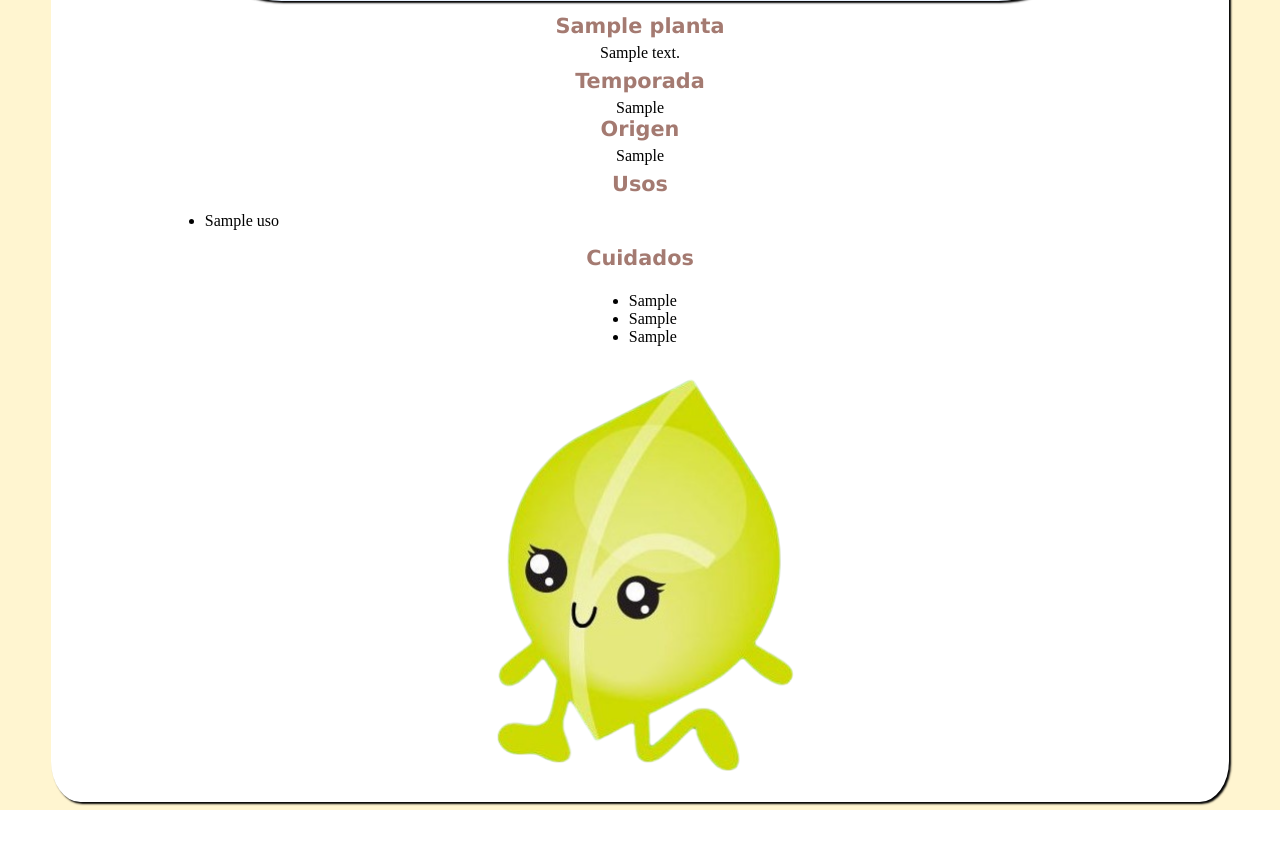
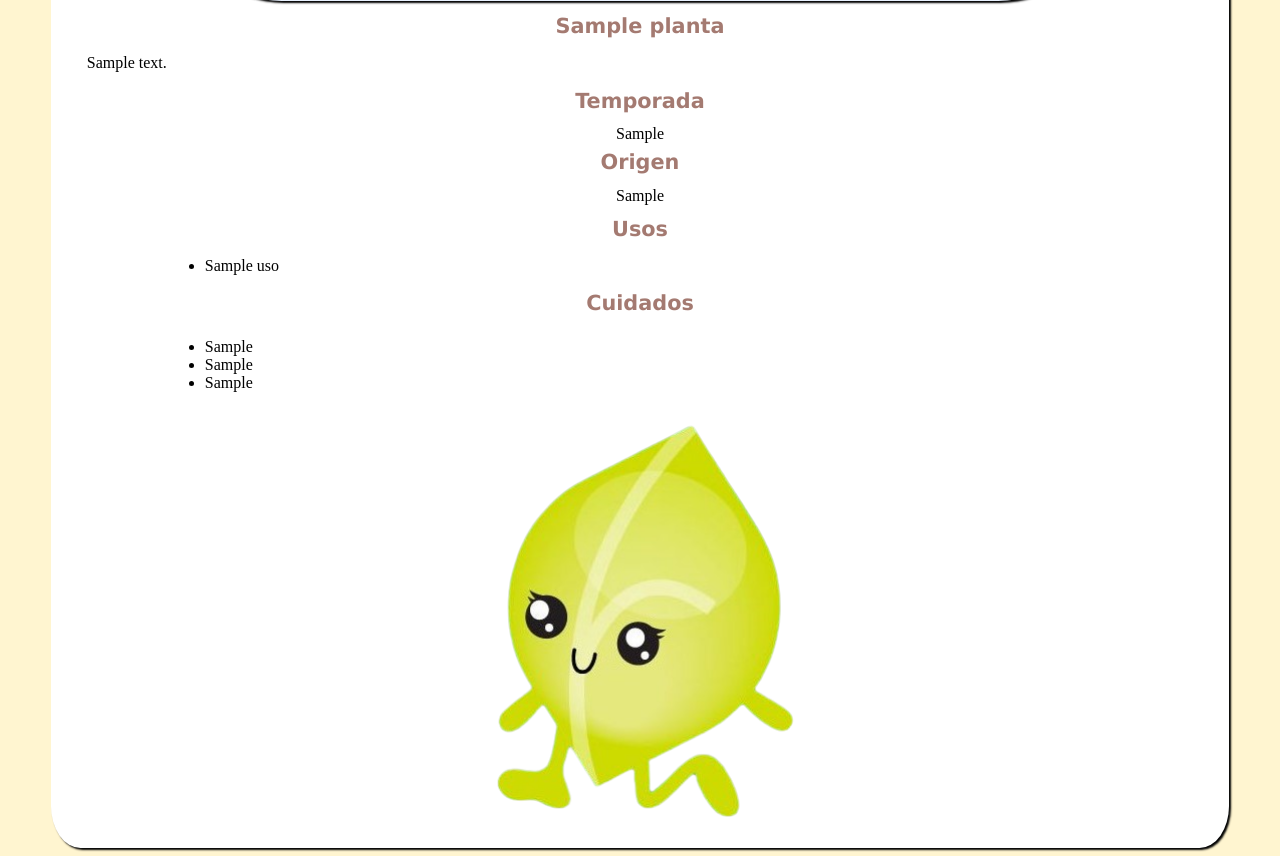
Before and after one commit to alemendoza-v/TC2007B_Semillita, a Django app: page /plantas/1/ in a window 1280 px wide; the page is wider, and only the part inside the window is pictured. Shown: the part 843-1699 px from the top of that part. Before the commit the page ends 1653 px from the top of that part, so only its background shows below. Run offline with Django 4.2, Linux system fonts and the light colour scheme; tables that the repository leaves empty hold one stand-in row (values such as "Sample post").

Commit message:
fixed html view

```diff
--- a/app/static/css/vistaPlanta.css
+++ b/app/static/css/vistaPlanta.css
@@ -5,7 +5,7 @@ body {
   box-shadow: 2px 2px 2px black;
   background-color: white;
   width: 88vw;
-  height: min-content;
+  height: 90%;
   padding-left: 2vw;
   padding-right: 2vw;
   padding-top: 2em;
--- a/app/templates/planta_detail.html
+++ b/app/templates/planta_detail.html
@@ -35,20 +35,24 @@
             {{ object.nombre_cientifico }}
           </div>
           <div class="espaciochico"></div>
-          <div class="descripcion">{{ object.descripcion }}</div>
+          <div class="descripcion" style="text-align:justify; padding: 10px;">{{ object.descripcion }}</div>
         </div>
         <div class="espaciochico"></div>
 
         <div>
           <div class="subNombre" id="origen">Temporada</div>
           <div class="espaciochico"></div>
+          <div class="espaciochico"></div>
           {{ object.temporada }}
+          <div class="espaciochico"></div>
         </div>
 
         <div>
           <div class="subNombre" id="origen">Origen</div>
           <div class="espaciochico"></div>
+          <div class="espaciochico"></div>
           {{ object.origen }}
+          <div class="espaciochico"></div>
         </div>
 
 
@@ -64,12 +68,12 @@
               </ul>
             </div>
           </div>
-        </div>
 
         <div>
           <div class="espaciochico"></div>
           <div class="subNombre" id="cuidados">Cuidados</div>
           <div class="espaciochico"></div>
+          <div class="lista">
             <div style="padding-left: 10vw; width: 70vw; padding-right: 20vw;">
               <ul style="display: inline-block; text-align: left">
                 <li>{{ object.riego }}</li>
@@ -78,6 +82,8 @@
               </ul>
             </div>
           </div>
+        </div>
+
 
         <div style="padding: 5px; width: 25vw">
           <img id="semillines" width="100%" height="auto" src="" />
```
Lines whose indentation alone changed are shown as unchanged.
